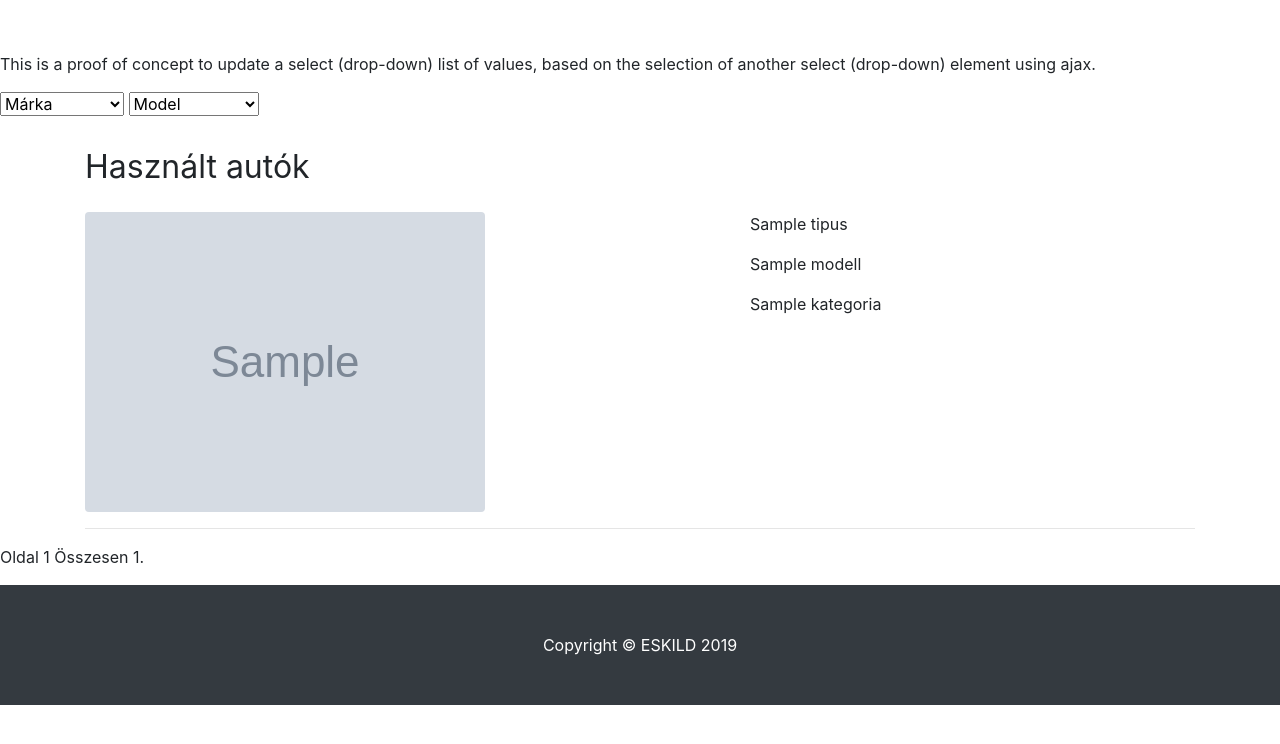
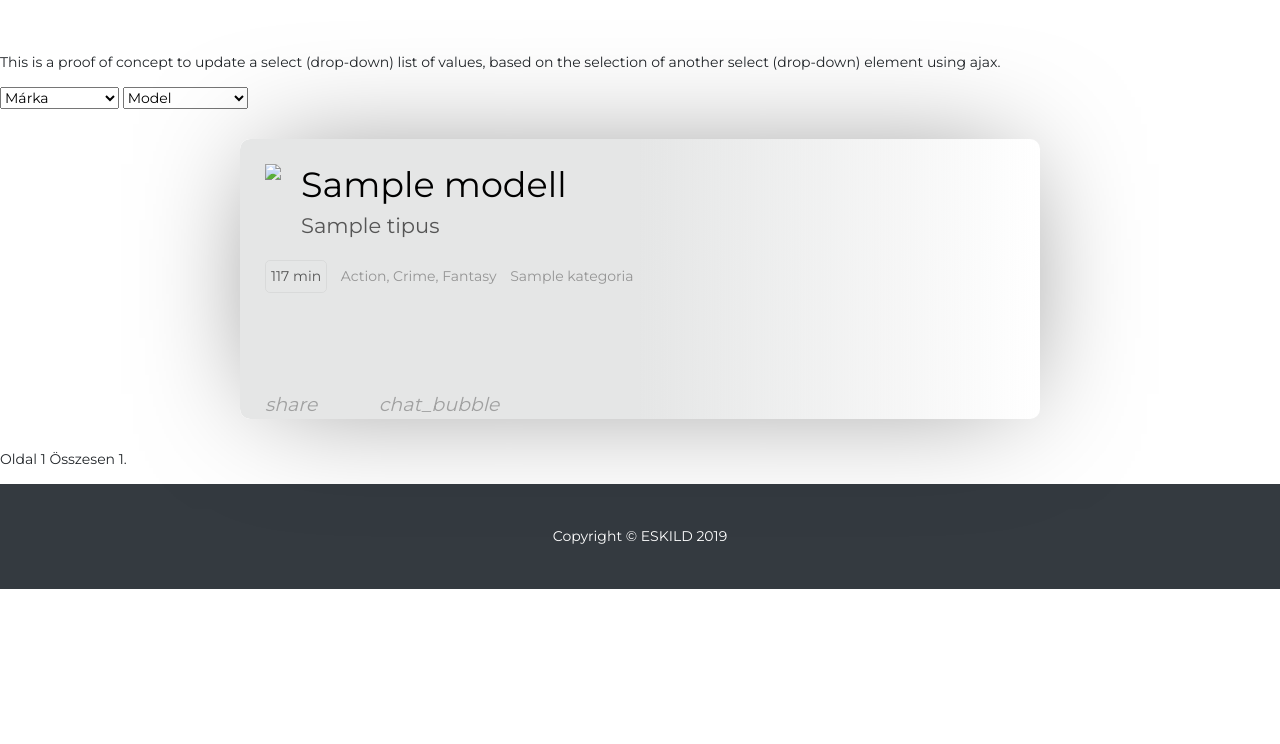
Before and after one commit to secretbitsp/Bpomg1, a Django app: template templates/hasznaltauto.html in a window 1280 px wide. Shown: the top 744 px of the page. Run offline with Django 3.2, Linux system fonts and the light colour scheme; the template is opened without the code that fills it: most values are stand-ins (such as "Sample title", 1, 10 or a date in 2020); grey boxes marked "Sample" are stand-in pictures; parts of the project's set-up code (start-up, migrations or seed data) failed here and were passed over; some libraries are stand-ins or nearby versions.

Commit message:
cards in hahu with css

```diff
--- /dev/null
+++ b/static/css/card.css
@@ -0,0 +1,171 @@
+@import url('https://fonts.googleapis.com/css?family=Montserrat:300,400,700,800');
+
+*{
+  box-sizing: border-box;
+  margin: 0;
+}
+
+html, body{
+  margin: 0;
+  background: white;
+  font-family: 'Montserrat', helvetica, arial, sans-serif;
+  font-size: 14px;
+  font-weight: 400;
+}
+
+
+.link{
+  display: block;
+  text-align: center;
+  color: #777;
+  text-decoration: none;
+  padding: 10px;
+}
+
+
+.movie_card{
+  position: relative;
+  display: block;
+  width: 800px;
+  height: 280px;
+  margin: 30px auto;
+  overflow: hidden;
+  border-radius: 10px;
+  transition: all 0.4s;
+  box-shadow: 0px 0px 120px -25px rgba(0,0,0, 0.5);
+
+.info_section{
+  position: relative;
+  width: 100%;
+  height: 100%;
+  background-blend-mode: multiply;
+  z-index: 2;
+  border-radius: 10px;
+  .movie_header{
+    position: relative;
+    padding: 25px;
+    height: 40%;
+    h1{
+      color: black;
+      font-weight: 400;
+    }
+    h4{
+      color: #555;
+      font-weight: 400;
+    }
+    .minutes{
+      display: inline-block;
+      margin-top: 15px;
+      color: #555;
+      padding: 5px;
+      border-radius: 5px;
+      border: 1px solid rgba(0,0,0,0.05);
+    }
+    .type{
+      display: inline-block;
+      color: #959595;
+      margin-left: 10px;
+    }
+    .locandina{
+      position: relative;
+      float: left;
+      margin-right: 20px;
+      height: 100%;!important
+      box-shadow: 0 0 20px -10px rgba(0,0,0,0.5);
+    }
+  }
+  .movie_desc{
+    padding: 25px;
+    height: 50%;
+    .text{
+      color: #545454;
+    }
+  }
+  .movie_social{
+    height: 10%;
+    padding-left: 15px;
+    padding-bottom: 20px;
+    ul{
+      list-style: none;
+      padding: 0;
+      li{
+        display: inline-block;
+        color: rgba(0,0,0,0.3);
+        transition: color 0.3s;
+        transition-delay: 0.15s;
+        margin: 0 10px;
+        &:hover{
+          transition: color 0.3s;
+          color: rgba(0,0,0,0.7);
+        }
+        i{
+          font-size: 19px;
+          cursor: pointer;
+        }
+      }
+    }
+  }
+}
+  .blur_back{
+    position: absolute;
+    top: 0;
+    z-index: 1;
+    height: 100%; right: 0;
+    background-size: cover;
+    border-radius: 11px;
+  }
+}
+
+@media screen and (min-width: 768px) {
+  .movie_header{
+    width: 80%;
+  }
+
+  .movie_desc{
+    width: 50%;
+  }
+
+  .info_section{
+    background: linear-gradient(to right, #e5e6e6 50%, transparent 100%);
+  }
+
+  .blur_back{
+    width: 80%;
+    background-position: -100% 10% !important;
+  }
+}
+
+@media screen and (max-width: 768px) {
+  .movie_card{
+    width: 95%;
+    margin: 70px auto;
+    min-height: 350px;
+    height: auto;
+  }
+
+  .blur_back{
+    width: 100%;
+    background-position: 50% 50% !important;
+  }
+
+  .movie_header{
+    width: 100%;
+    margin-top: 85px;
+  }
+
+  .movie_desc{
+    width: 100%;
+  }
+
+  .info_section{
+    background: linear-gradient(to top, #e5e6e6 50%, transparent 100%);
+    display: inline-grid;
+  }
+}
+
+
+.movie_card:hover{
+  transform: scale(1.02);
+  box-shadow: 0px 0px 80px -25px rgba(0,0,0, 0.5);
+  transition: all 0.4s;
+}
--- a/templates/hasznaltauto.html
+++ b/templates/hasznaltauto.html
@@ -9,6 +9,8 @@
 
         <!-- Custom styles for this template -->
         <link href="{% static 'css/modern-business.css' %}" rel="stylesheet">
+        <link href="{% static 'css/card.css' %}" rel="stylesheet">
+
 
         <title>Update Drop-Down Without Refresh</title>
     </head>
@@ -28,13 +30,13 @@
                 {% endfor %}
             </select>
         </form>
+<!--
     <div class="container">
-      <!-- Page Heading -->
 
       <h1 class="my-4">
         <small>Használt autók </small>
       </h1>
-      <!-- Autó One -->
+
 
       {% for e in  data %}
 
@@ -54,10 +56,41 @@
           <p> {{ e.kategoria }}</p>
         </div>
       </div>
-      <!-- /.row -->
+
       <hr>
       {% endfor %}
-    </div>
+    </div>-->
+    {% for e in  data %}
+      <div class="movie_card" id="tomb">
+        <div class="info_section">
+          <div class="movie_header">
+            <img class="locandina" src="{{e.images.first.url}}"/>
+            <h1>{{ e.modell}}</h1>
+            <h4>{{e.tipus}}</h4>
+            <span class="minutes">117 min</span>
+            <p class="type">Action, Crime, Fantasy</p>
+            <p class="type">{{e.kategoria}}</p>
+          </div>
+          <div class="movie_desc">
+            <p class="text">
+
+
+            </p>
+          </div>
+          <div class="movie_social">
+            <ul>
+              <li><i class="material-icons">share</i></li>
+              <li><i class="material-icons"></i></li>
+              <li><i class="material-icons">chat_bubble</i></li>
+
+
+            </ul>
+          </div>
+        </div>
+      </div>
+    {% endfor %}
+
+
     <!-- /.PAGINATOR -->
 <nav aria-label="Page navigation example">
   <ul class="pagination">
```
Also changed, not shown: templates/sib.html (added, +50 -0 lines).
